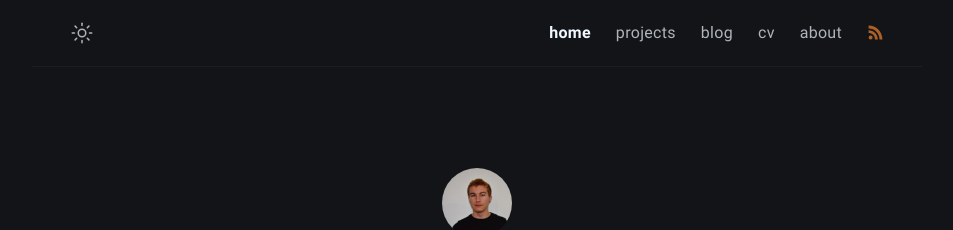
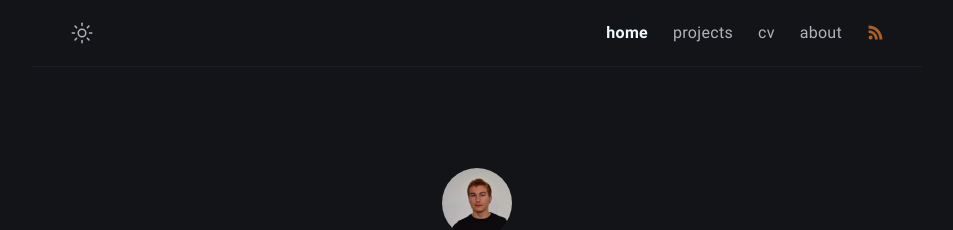
Before and after one commit to drewwilimitis/drewwilimitis.github.io, a Jekyll site: the page built from index.md, in a window 1280 px wide. Shown: the top 230 px of the page, without its empty margins (163-1116 px from the left). Built offline with Jekyll 4.4.1, drawn with Linux system fonts in a browser that asks for light colours.

Commit message:
Update menus.yml

```diff
--- a/_data/menus.yml
+++ b/_data/menus.yml
@@ -4,10 +4,6 @@
 
 - title: projects
   url: /projects/
-  external: false
-
-- title: blog
-  url: /blog/
   external: false
 
 - title: cv
```
